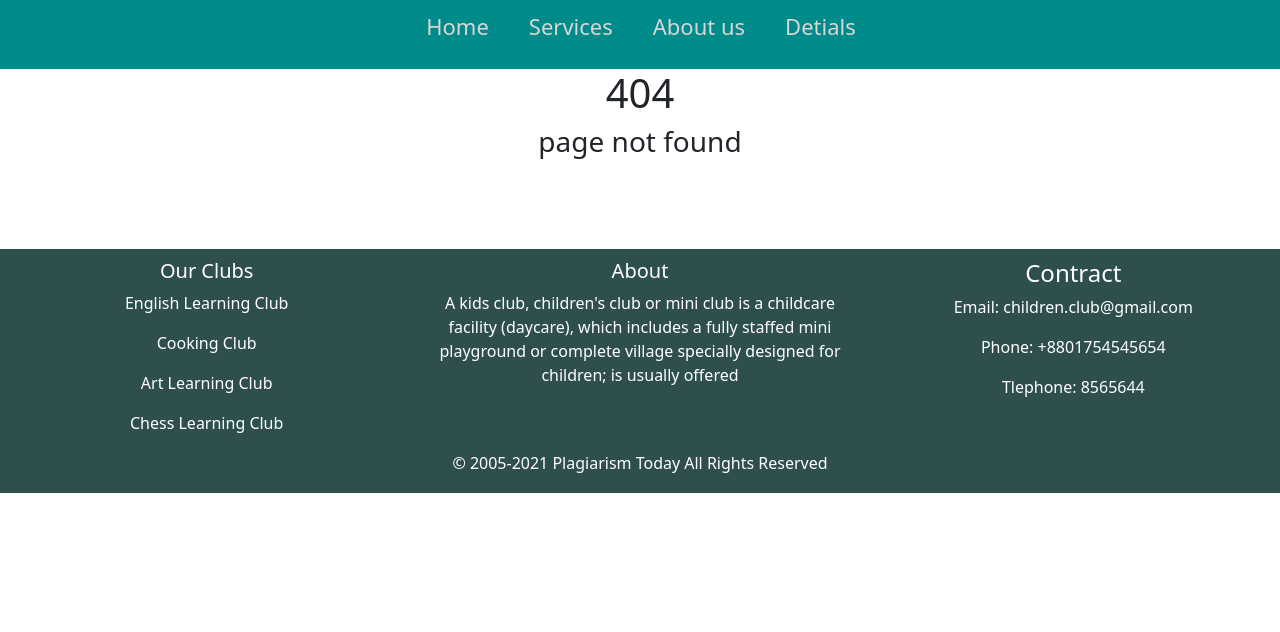
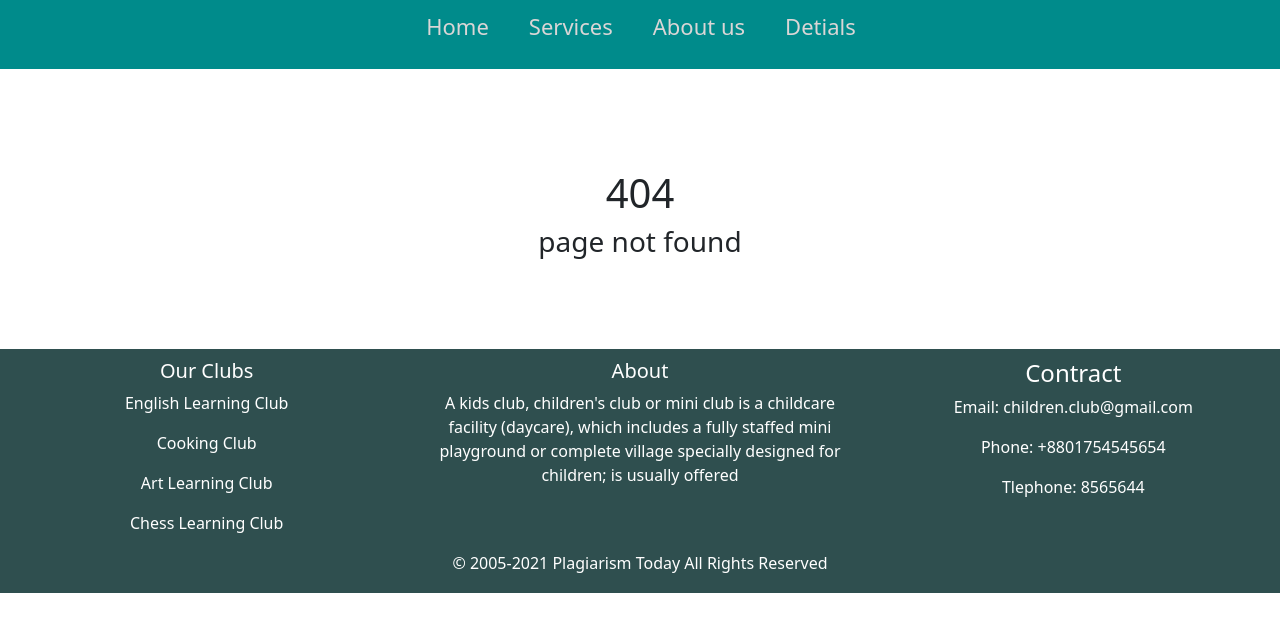
Before and after one commit to Sabbir-Ahmed-Shuvo/children-learning, a React (Create React App) app: page / in a window 1280 px wide. Shown: the top 632 px of the page. Built offline with nearby package versions, Linux system fonts and the light colour scheme.

Commit message:
add file

```diff
--- /dev/null
+++ b/src/component/NotFound/NotFound.css
@@ -0,0 +1,3 @@
+.notFound{
+    margin-top: 100px;
+}
--- a/src/component/NotFound/NotFound.js
+++ b/src/component/NotFound/NotFound.js
@@ -1,8 +1,8 @@
 import React from 'react';
-
+import'./NotFound.css'
 const NotFound = () => {
     return (
-        <div>
+        <div className="notFound">
             <h1>404</h1>
             <h3>page not found</h3>
         </div>
```
